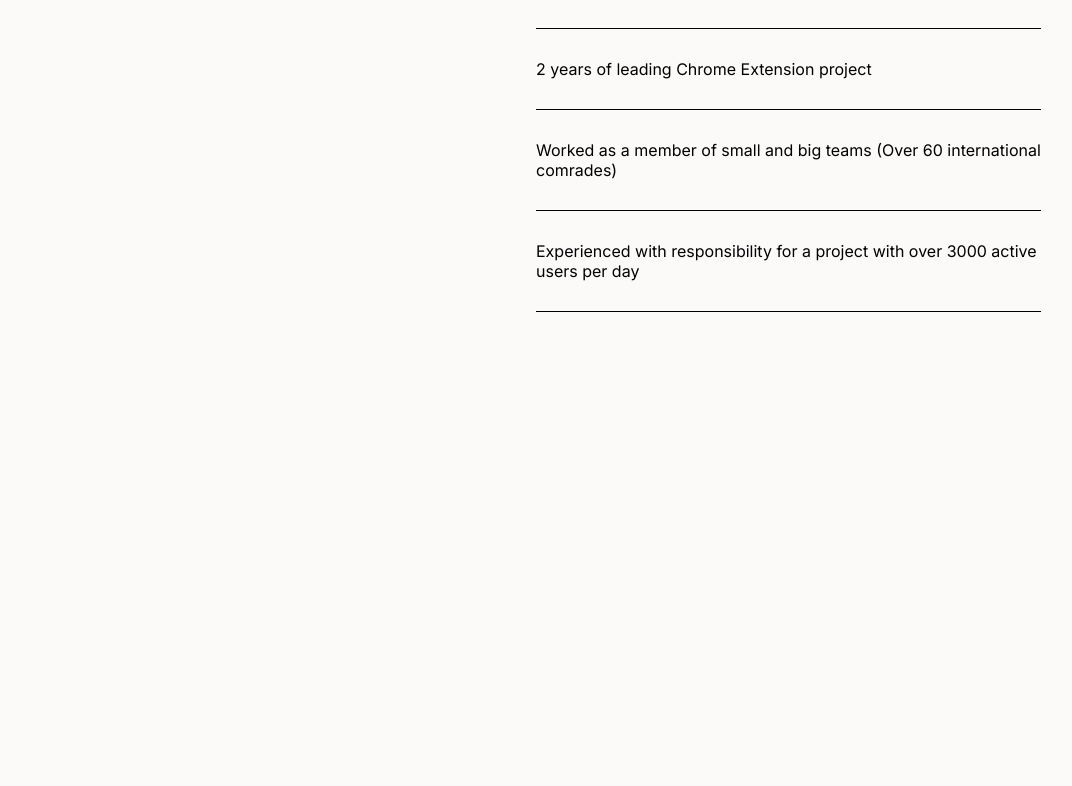
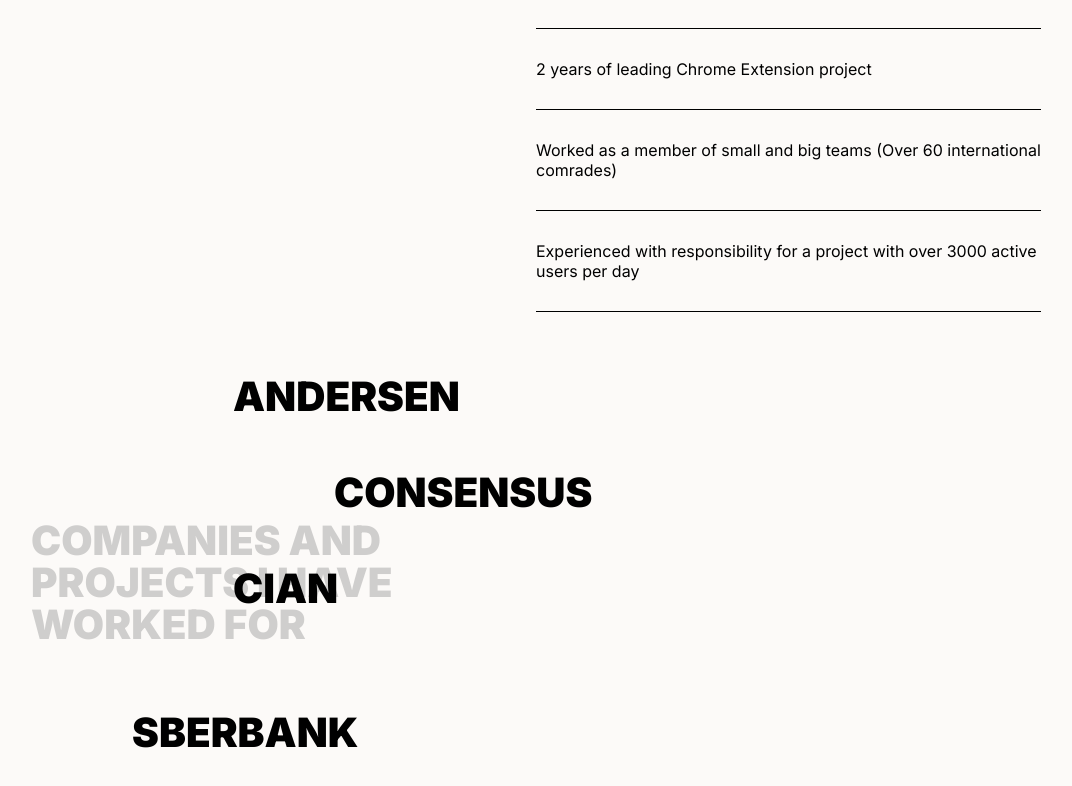
Before and after one commit to aliakseyNiaklesa/me, a Next.js app: page /alexey-neklesa in a window 1280 px wide. Shown: the part 1030-1816 px from the top of the page, without its empty margins (104-1176 px from the left). Before the commit the page ends 1358 px from the top, so only its background shows below. Built offline with nearby package versions, Linux system fonts and the light colour scheme.

Commit message:
Added experimental job section

```diff
--- /dev/null
+++ b/src/pages/alexey-neklesa/components/jobs/index.tsx
@@ -0,0 +1,18 @@
+import React from 'react';
+
+import styles from './styles.module.scss';
+
+const Jobs = () => {
+
+    return (
+        <section className={styles.jobs}>
+            <span className={styles.title}>Companies and projects I have worked for</span>
+            <span className={styles.andersen}>Andersen</span>
+            <span className={styles.consensus}>Consensus</span>
+            <span className={styles.sberbank}>Sberbank</span>
+            <span className={styles.cian}>Cian</span>
+        </section>
+    );
+}
+
+export default Jobs;
--- /dev/null
+++ b/src/pages/alexey-neklesa/components/jobs/styles.module.scss
@@ -0,0 +1,40 @@
+.jobs {
+    position: relative;
+    height: 60vh;
+    container-type: inline-size;
+
+    .title, span {
+        position: absolute;
+        font-weight: 900;
+        font-size: clamp(4rem, 4cqw, 5.8rem);
+        line-height: 104.02%;
+        text-transform: uppercase;
+    }
+
+    .title {
+        display: inline-block;
+        max-width: 53rem;
+        color: #CFCECD;
+        top: 40%;
+    }
+
+    .andersen {
+        top: 10%;
+        left: 20%;
+    }
+
+    .consensus {
+        top: 30%;
+        left: 30%;
+    }
+
+    .cian {
+        top: 50%;
+        left: 20%;
+    }
+
+    .sberbank {
+        top: 80%;
+        left: 10%;
+    }
+}
--- a/src/pages/alexey-neklesa/index.tsx
+++ b/src/pages/alexey-neklesa/index.tsx
@@ -4,6 +4,7 @@
 
 const inter = Inter({ subsets: ['latin'] })
 
+import Jobs from './components/jobs';
 import Intro from './components/intro';
 import Experience from './components/experience';
 
@@ -19,6 +20,7 @@
             </Head>
             <Intro />
             <Experience />
+            <Jobs />
         </main>
     )
 }
```
